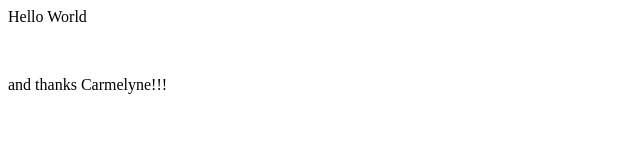
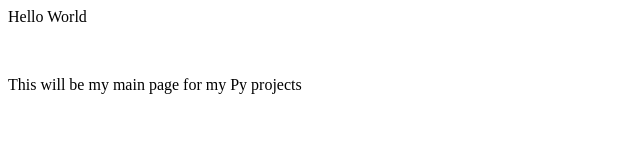
Before and after one commit to clayhmn/clayhmn.github.com, a plain HTML site: page index.html in a window 1280 px wide. Shown: the whole page, without its empty margins (0-640 px from the left). Drawn offline with Linux system fonts and the light colour scheme.

Commit message:
Test Change
This change is just to get started using GitHub.

```diff
--- a/index.html
+++ b/index.html
@@ -1,3 +1,3 @@
 <p>Hello World</p>
 <p>&nbsp;</p>
-<p>and thanks Carmelyne!!!</p>
+<p>This will be my main page for my Py projects</p>
```
